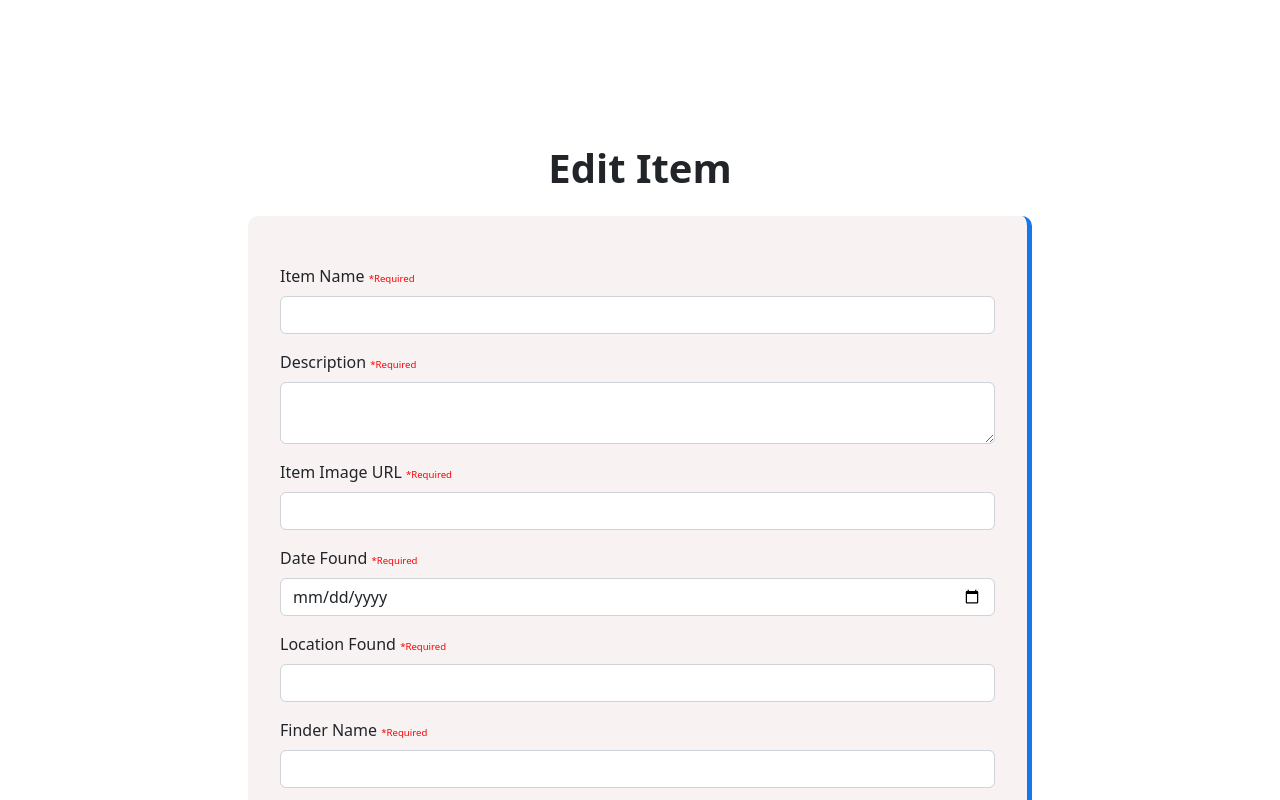
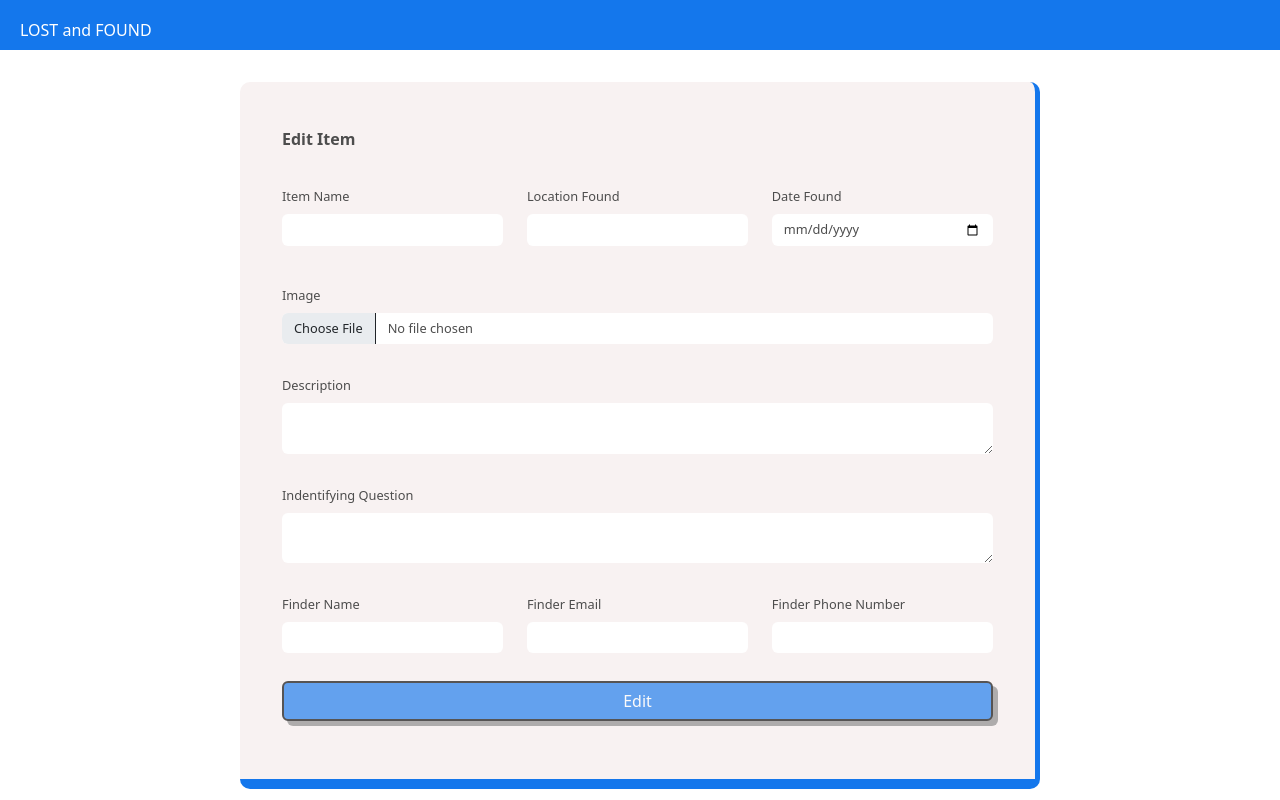
Before and after one commit to yamamoto-yuka/team-lostAndFound, an Angular app: page /lostEdit in a window 1280 px wide. Shown: the top 800 px of the page. Built offline with nearby package versions, Linux system fonts and the light colour scheme.

Commit message:
Updated edit and input pages

```diff
--- a/src/app/app.module.ts
+++ b/src/app/app.module.ts
@@ -11,6 +11,7 @@ import { PostdetailsComponent } from './postdetails/postdetails.component';
 import { LostInputComponent } from './lost-input/lost-input.component';
 import { FoundInputComponent } from './found-input/found-input.component';
 import { LostEditComponent } from './lost-edit/lost-edit.component';
+import { TopHeaderComponent } from './top-header/top-header.component';
 
 @NgModule({
   declarations: [
@@ -21,6 +22,7 @@ import { LostEditComponent } from './lost-edit/lost-edit.component';
     LostInputComponent,
     FoundInputComponent,
     LostEditComponent,
+    TopHeaderComponent,
   ],
   imports: [
     BrowserModule,
--- a/src/app/lost-edit/lost-edit.component.html
+++ b/src/app/lost-edit/lost-edit.component.html
@@ -1,31 +1,16 @@
-<div class="post-wrap wrap mt-5">
-  <h1>Edit Item</h1>
+<app-top-header></app-top-header>
+<div class="post-wrap wrap">
   <div class="container">
-    <div class="contact-desc"></div>
-    <form
-      #form="ngForm"
-      (ngSubmit)="
-        submit(
-          itemName_,
-          description_,
-          image_,
-          date_,
-          location_,
-          name_,
-          email_,
-          phoneNumber_
-        )
-      "
-    >
-
+    <h1 class="form-title">Edit Item</h1>
+    <form class="form-container" #form="ngForm" (ngSubmit)="submit()">
       <!-- Item Name -->
-      <div class="mb-3">
-        <label for="itemName" class="form-label">Item Name <span class="required-label">*Required</span></label>
+      <div class="mb-2 box half">
+        <label for="title" class="form-label">Item Name</label>
         <input
-          name="itemName"
-          #itemName_="ngModel"
-          [(ngModel)]="itemName"
-          id="itemName"
+          name="title"
+          #title_="ngModel"
+          [(ngModel)]="title"
+          id="title"
           type="text"
           class="form-control"
           required
@@ -35,14 +20,80 @@
       <div
         class="alert alert-danger"
         role="alert"
-        *ngIf="itemName_.touched && itemName_.invalid"
+        *ngIf="title_.touched && title_.invalid"
       >
         Please enter item name.
       </div>
 
+      <!-- Location -->
+      <div class="mb-2 box half">
+        <label for="location" class="form-label">Location Found</label>
+        <input
+          name="location"
+          #location_="ngModel"
+          [(ngModel)]="location"
+          id="location"
+          type="text"
+          class="form-control"
+          required
+          minlength="1"
+        />
+      </div>
+      <div
+        class="alert alert-danger"
+        role="alert"
+        *ngIf="location_.touched && location_.invalid"
+      >
+        Please enter
+      </div>
+
+      <!-- Date -->
+      <div class="mb-3 box half">
+        <label for="date_found" class="form-label">Date Found</label>
+        <input
+          name="date_found"
+          #date_found_="ngModel"
+          [(ngModel)]="date_found"
+          id="date_found"
+          type="date"
+          class="form-control"
+          required
+        />
+      </div>
+      <div
+        class="alert alert-danger"
+        role="alert"
+        *ngIf="date_found_.touched && date_found_.invalid"
+      >
+        Please enter
+      </div>
+
+      <!-- image -->
+      <div class="mb-2 box full">
+        <label for="description" class="form-label">Image </label>
+
+        <input
+          name="iamge"
+          #image_="ngModel"
+          [(ngModel)]="image"
+          type="file"
+          (change)="trackFile($event)"
+          class="form-control"
+          id="imageUrl"
+          name="image"
+        />
+        <!-- <div
+              class="alert alert-danger"
+              role="alert"
+              *ngIf="image.touched && image.invalid"
+            >
+              Please enter
+            </div> -->
+      </div>
+
       <!-- Desc -->
-      <div class="mb-3">
-        <label for="description" class="form-label">Description <span class="required-label">*Required</span></label>
+      <div class="mb-2 box full">
+        <label for="description" class="form-label">Description</label>
         <textarea
           name="description"
           #description_="ngModel"
@@ -62,14 +113,30 @@
         Please enter
       </div>
 
-      <!-- Image -->
-      <div class="mb-3">
-        <label for="iamge" class="form-label">Item Image URL <span class="required-label">*Required</span></label>
+      <!-- Indentifying question -->
+
+      <div class="mb-2 box full">
+        <label for="identifying_question" class="form-label"
+          >Indentifying Question</label
+        >
+        <textarea
+          name="identifying_question"
+          #identifying_question_="ngModel"
+          [(ngModel)]="identifying_question"
+          id="identifying_question"
+          type="textarea"
+          class="form-control"
+        ></textarea>
+      </div>
+
+      <!-- Name -->
+      <div class="mb-2 box half">
+        <label for="contact_name" class="form-label">Finder Name</label>
         <input
-          name="image"
-          #image_="ngModel"
-          [(ngModel)]="image"
-          id="iamge"
+          name="contact_name"
+          #contact_name_="ngModel"
+          [(ngModel)]="contact_name"
+          id="contact_name"
           type="text"
           class="form-control"
           required
@@ -79,79 +146,14 @@
       <div
         class="alert alert-danger"
         role="alert"
-        *ngIf="image_.touched && image_.invalid"
-      >
-        Please enter
-      </div>
-
-      <!-- Date -->
-      <div class="mb-3">
-        <label for="date" class="form-label">Date Found <span class="required-label">*Required</span></label>
-        <input
-          name="date"
-          #date_="ngModel"
-          [(ngModel)]="date"
-          id="date"
-          type="date"
-          class="form-control"
-          required
-        />
-      </div>
-      <div
-        class="alert alert-danger"
-        role="alert"
-        *ngIf="date_.touched && date_.invalid"
-      >
-        Please enter
-      </div>
-
-      <!-- Location -->
-      <div class="mb-3">
-        <label for="location" class="form-label">Location Found <span class="required-label">*Required</span></label>
-        <input
-          name="location"
-          #location_="ngModel"
-          [(ngModel)]="location"
-          id="location"
-          type="text"
-          class="form-control"
-          required
-          minlength="1"
-        />
-      </div>
-      <div
-        class="alert alert-danger"
-        role="alert"
-        *ngIf="location_.touched && location_.invalid"
-      >
-        Please enter
-      </div>
-
-      <!-- Name -->
-      <div class="mb-3">
-        <label for="name" class="form-label">Finder Name <span class="required-label">*Required</span></label>
-        <input
-          name="name"
-          #name_="ngModel"
-          [(ngModel)]="name"
-          id="name"
-          type="text"
-          class="form-control"
-          required
-          minlength="1"
-        />
-      </div>
-      <div
-        class="alert alert-danger"
-        role="alert"
-        *ngIf="name_.touched && name_.invalid"
+        *ngIf="contact_name_.touched && contact_name_.invalid"
       >
         Please enter
       </div>
 
       <!-- Email-->
-      <div class="mb-3">
-        <label for="email" class="form-label">Finder Email <span class="required-label">*Required</span></label>
+      <div class="mb-2 box half">
+        <label for="email" class="form-label">Finder Email</label>
         <input
           name="email"
           #email_="ngModel"
@@ -173,25 +175,23 @@
       </div>
 
       <!-- Phone Number-->
-      <div class="mb-3">
-        <label for="phoneNumber" class="form-label">Finder Phone Number </label>
+      <div class="mb-2 box half">
+        <label for="phonenumber" class="form-label">Finder Phone Number </label>
         <input
-          name="phoneNumber"
-          #phoneNumber_="ngModel"
-          [(ngModel)]="phoneNumber"
-          id="phoneNumber"
+          name="phonenumber"
+          #phonenumber_="ngModel"
+          [(ngModel)]="phonenumber"
+          id="phonenumber"
           type="tel"
           class="form-control"
         />
       </div>
 
-      <div class="wrap">
+      <div class="wrap box full">
         <button type="submit" class="btn btn-primary" [disabled]="form.invalid">
           Edit
-        </button>  |  <a routerLink="/">Back to Home</a>
-        <div class="mt-3" [hidden]="formMessageHidden">
-          Success!
-        </div>
+        </button>
+        <div class="mt-3" [hidden]="formMessageHidden">Success!</div>
       </div>
     </form>
   </div>
--- a/src/app/lost-edit/lost-edit.component.scss
+++ b/src/app/lost-edit/lost-edit.component.scss
@@ -5,7 +5,7 @@
 }
 
 .post-wrap {
-  padding: 3rem 0;
+  padding: 2rem 15rem;
   flex-direction: column;
 }
 
@@ -15,7 +15,7 @@ h1 {
 }
 
 .container {
-  width: 80%;
+  width: 100%;
   padding: 3rem 2rem;
   border-bottom: 10px solid #1477EC;
   border-right: 5px solid #1477EC;
@@ -23,16 +23,67 @@ h1 {
   background-color: #F8F2F2;
 }
 
-.required-label {
-  font-size: 0.6rem;
-  color: red;
+.form-title{
+  padding-left: 10px;
+  font-size: 1rem;
+  color: #4d4d4d;
+}
+.form-container{
+  display: flex;
+  flex-direction: row;
+  flex-wrap: wrap;
+  justify-content: space-between;
 }
 
-@media screen and (min-width: 768px) {
+.box{
+  padding: 10px;
+}
+
+.half{
+  width: 33%;
+}
+
+.full{
+  width: 100%;
+}
+
+input,textarea{
+  font-size: .8rem;
+  border: none;
+  color: #4d4d4d;
+}
+
+input:focus{
+  border:1px solid #1477EC;
+  caret-color:#1477EC;
+  box-shadow: none;
+}
+
+label{
+  color: #4d4d4d;
+  font-size: .8rem;
+}
+
+.alert{
+  padding: 0;
+  margin: 0 auto;
+  font-size: 0.7rem;
+  color: #1477EC;
+}
+
+.btn{
+  width:100%;
+  border: 2px solid black;
+  background-color: #1477EC;
+  box-shadow: 5px 5px #888888;
+}
+
+
+@media screen and (max-width: 768px) {
   .post-wrap {
-    padding: 6rem 5rem;
+    padding: 2rem 2rem;
   }
-  .container {
-    width: 70%;
+  .half{
+    width: 100%;
   }
 }
--- a/src/app/lost-edit/lost-edit.component.ts
+++ b/src/app/lost-edit/lost-edit.component.ts
@@ -8,20 +8,55 @@ import { CommonService } from '../services/common.service';
 })
 export class LostEditComponent implements OnInit {
 
-  itemName = "";
+  title = "";
   description = "";
+  identifying_question='';
   image="";
-  date="";
+  date_found="";
   location="";
-  name="";
+  contact_name="";
   email="";
-  phoneNumber="";
+  phonenumber="";
   formMessageHidden =true;
+
+  filename:string= '';
+
+  myformdata:any;
+
 
   constructor(private cs:CommonService) { }
 
-  submit(itemName:any, description:any, image:any, date:any, location:any,name:any,email:any, phoneNumber:any ) {
-    this.cs.editPost(itemName,description,image,date,location,name,email,phoneNumber).subscribe(data=> {
+  trackFile(event:any){
+    console.log(event);
+    let myfile = event.target.files[0];
+    this.filename = myfile;
+    // it is an array so you need to target which index you want //
+    console.log('new' + myfile);
+  }
+
+
+  // submit(itemName:any, description:any, image:any, date:any, location:any,name:any,email:any, phoneNumber:any ) {
+  //   this.cs.editPost(itemName,description,image,date,location,name,email,phoneNumber).subscribe(data=> {
+  //     this.formMessageHidden = false;
+  //     console.log(data)
+  //   })
+  // }
+
+  submit() {
+    const formdata = new FormData();
+    // FormData is predefied method
+    formdata.append("image", this.filename);
+    formdata.append("title", this.title);
+    formdata.append("location", this.location);
+    formdata.append("description", this.description);
+    formdata.append("claimed", "false");
+    formdata.append("identifying_question", this.identifying_question);
+    formdata.append("contact_name", this.contact_name);
+    formdata.append("email", this.email);
+    formdata.append("phonenumber", this.phonenumber);
+    formdata.append("date_found", this.date_found);
+
+    this.cs.editPost(formdata).subscribe(data=> {
       this.formMessageHidden = false;
       console.log(data)
     })
--- a/src/app/lost-input/lost-input.component.html
+++ b/src/app/lost-input/lost-input.component.html
@@ -1,27 +1,17 @@
-<div class="post-wrap wrap mt-5">
-  <h1>Lost Item</h1>
-
-
-
-
-
-
-
+<app-top-header></app-top-header>
+<div class="post-wrap wrap">
 
   <div class="container">
-    <div class="contact-desc"></div>
-    <form enctype="multipart/form-data"
+    <h1 class="form-title">Lost Item</h1>
+    <form
+      class="form-container"
+      enctype="multipart/form-data"
       #form="ngForm"
-      (ngSubmit)="
-        submit(
-
-        )
-      "
+      (ngSubmit)="submit()"
     >
-
       <!-- Item Name -->
-      <div class="mb-3">
-        <label for="itemName" class="form-label">Item Name <span class="required-label">*Required</span></label>
+      <div class="mb-2 box half">
+        <label for="itemName" class="form-label">Item Name</label>
         <input
           name="title"
           #itemNanme="ngModel"
@@ -32,31 +22,19 @@
           required
           minlength="1"
         />
-      </div>
         <div
-        class="alert alert-danger"
+        class="alert"
         role="alert"
         *ngIf="itemNanme.touched && itemNanme.invalid"
       >
         Please enter item name.
       </div>
-       <!-- image -->
-      <div class="mb-3">
-        <label for="description" class="form-label">Image <span class="required-label">*Required</span></label>
 
-        <input   [(ngModel)]="image" type="file" (change)="trackFile($event)" class="form-control" id="imageUrl" name="image">
       </div>
-      <!-- <div
-        class="alert alert-danger"
-        role="alert"
-        *ngIf="image.touched && image.invalid"
-      >
-        Please enter
-      </div> -->
 
       <!-- Location -->
-            <div class="mb-3">
-              <label for="location" class="form-label">Location Found <span class="required-label">*Required</span></label>
+      <div class="mb-2 box half">
+        <label for="location" class="form-label">Location Found</label>
         <input
           name="location"
           #location_="ngModel"
@@ -67,18 +45,58 @@
           required
           minlength="1"
         />
-            </div>
         <div
-              class="alert alert-danger"
+        class="alert"
         role="alert"
         *ngIf="location_.touched && location_.invalid"
       >
         Please enter
       </div>
 
+      </div>
+
+      <!-- Date -->
+      <div class="mb-2 box half">
+        <label for="date" class="form-label">Date Found</label>
+        <input
+          name="date_found"
+          #date_="ngModel"
+          [(ngModel)]="date_found"
+          id="date"
+          type="date"
+          class="form-control"
+          required
+        />
+        <div class="alert" role="alert" *ngIf="date_.touched && date_.invalid">
+          Please enter
+        </div>
+      </div>
+
+      <!-- image -->
+      <div class="mb-2 box full">
+        <label for="description" class="form-label">Image </label>
+
+        <input
+          [(ngModel)]="image"
+          type="file"
+          (change)="trackFile($event)"
+          class="form-control"
+          id="imageUrl"
+          name="image"
+        />
+             <!-- <div
+        class="alert alert-danger"
+        role="alert"
+        *ngIf="image.touched && image.invalid"
+      >
+        Please enter
+      </div> -->
+      </div>
+
+
       <!-- Desc -->
-      <div class="mb-3">
-        <label for="description" class="form-label">Description <span class="required-label">*Required</span></label>
+      <div class="mb-2 box full">
+        <label for="description" class="form-label">Description</label>
         <textarea
           name="description"
           #description_="ngModel"
@@ -89,14 +107,15 @@
           required
           minlength="1"
         ></textarea>
-      </div>
         <div
-        class="alert alert-danger"
+        class="alert"
         role="alert"
         *ngIf="description_.touched && description_.invalid"
       >
         Please enter
       </div>
+      </div>
+
 
       <!-- Image -->
       <!-- <div class="mb-3">
@@ -122,9 +141,10 @@
 
       <!-- Indentifying question -->
 
-
-      <div class="mb-3">
-        <label for="identifying_question" class="form-label">Indentifying Question</label>
+      <div class="mb-2 box full">
+        <label for="identifying_question" class="form-label"
+          >Indentifying Question</label
+        >
         <textarea
           name="identifying_question"
           #identifying_question_="ngModel"
@@ -132,8 +152,6 @@
           id="identifying_question"
           type="textarea"
           class="form-control"
-
-
         ></textarea>
       </div>
       <!-- <div
@@ -146,9 +164,9 @@
 
       <!-- Contact name -->
 
-      <div class="mb-3">
-        <label for="contact_name" class="form-label"> Contact Name <span class="required-label">*Required</span> </label>
-        <textarea
+      <div class="mb-2 box half">
+        <label for="contact_name" class="form-label"> Contact Name </label>
+        <input
           name="contact_name"
           #contact_name_="ngModel"
           [(ngModel)]="contact_name"
@@ -156,20 +174,20 @@
           type="text"
           class="form-control"
           required
-
-        ></textarea>
-      </div>
+        />
         <div
-        class="alert alert-danger"
+        class="alert"
         role="alert"
         *ngIf="contact_name_.touched && contact_name_.invalid"
       >
         Please enter
       </div>
+      </div>
+
 
       <!-- Email-->
-          <div class="mb-3">
-            <label for="email" class="form-label">Finder Email <span class="required-label">*Required</span></label>
+      <div class="mb-2 box half">
+        <label for="email" class="form-label">Finder Email</label>
         <input
           name="email"
           #email_="ngModel"
@@ -181,17 +199,14 @@
           minlength="1"
           pattern="^[^s@]+@[^s@]+.[^s@]{2,}$"
         />
-          </div>
-          <div
-            class="alert alert-danger"
-            role="alert"
-            *ngIf="email_.touched && email_.invalid"
-          >
+        <div class="alert" role="alert" *ngIf="email_.touched && email_.invalid">
           Please enter
         </div>
+      </div>
+
 
       <!-- Phone Number-->
-          <div class="mb-3">
+      <div class="mb-2 box half">
         <label for="phoneNumber" class="form-label">Finder Phone Number </label>
         <input
           name="phoneNumber"
@@ -204,38 +219,11 @@
         />
       </div>
 
-
-      <!-- Date -->
-      <div class="mb-3">
-        <label for="date" class="form-label">Date Found <span class="required-label">*Required</span></label>
-        <input
-          name="date_found"
-          #date_="ngModel"
-          [(ngModel)]="date_found"
-          id="date"
-          type="date"
-          class="form-control"
-          required
-        />
-      </div>
-      <div
-        class="alert alert-danger"
-        role="alert"
-        *ngIf="date_.touched && date_.invalid"
-      >
-        Please enter
-      </div>
-
-
-
-
-
-
-
-      <div class="wrap">
+      <div class="wrap box full">
         <button type="submit" class="btn btn-primary" [disabled]="form.invalid">
           SUBMIT
-        </button>  |  <a routerLink="/">Back to Home</a>
+        </button>
+        <!-- | <a routerLink="/">Back to Home</a> -->
         <!-- <div class="mt-3" [hidden]="formMessageHidden">
           Success!
         </div> -->
--- a/src/app/lost-input/lost-input.component.scss
+++ b/src/app/lost-input/lost-input.component.scss
@@ -5,7 +5,7 @@
 }
 
 .post-wrap {
-  padding: 3rem 0;
+  padding: 2rem 15rem;
   flex-direction: column;
 }
 
@@ -15,7 +15,7 @@ h1 {
 }
 
 .container {
-  width: 80%;
+  width: 100%;
   padding: 3rem 2rem;
   border-bottom: 10px solid #1477EC;
   border-right: 5px solid #1477EC;
@@ -23,16 +23,67 @@ h1 {
   background-color: #F8F2F2;
 }
 
-.required-label {
-  font-size: 0.6rem;
-  color: red;
+.form-title{
+  padding-left: 10px;
+  font-size: 1rem;
+  color: #4d4d4d;
+}
+.form-container{
+  display: flex;
+  flex-direction: row;
+  flex-wrap: wrap;
+  justify-content: space-between;
 }
 
-@media screen and (min-width: 768px) {
+.box{
+  padding: 10px;
+}
+
+.half{
+  width: 33%;
+}
+
+.full{
+  width: 100%;
+}
+
+input,textarea{
+  font-size: .8rem;
+  border: none;
+  color: #4d4d4d;
+}
+
+input:focus{
+  border:1px solid #1477EC;
+  caret-color:#1477EC;
+  box-shadow: none;
+}
+
+label{
+  color: #4d4d4d;
+  font-size: .8rem;
+}
+
+.alert{
+  padding: 0;
+  margin: 0 auto;
+  font-size: 0.7rem;
+  color: #1477EC;
+}
+
+.btn{
+  width:100%;
+  border: 2px solid black;
+  background-color: #1477EC;
+  box-shadow: 5px 5px #888888;
+}
+
+
+@media screen and (max-width: 768px) {
   .post-wrap {
-    padding: 6rem 5rem;
+    padding: 2rem 2rem;
   }
-  .container {
-    width: 70%;
+  .half{
+    width: 100%;
   }
 }
--- a/src/app/lost-input/lost-input.component.ts
+++ b/src/app/lost-input/lost-input.component.ts
@@ -78,7 +78,7 @@ export class LostInputComponent implements OnInit {
     this.cs.addPost(formdata).subscribe(data =>{
           console.log(data)
           console.log("checking from client")
-
+          this.router.navigate(['/']);
      })
 
 
@@ -125,6 +125,8 @@ export class LostInputComponent implements OnInit {
 
 
   ngOnInit(): void {
+    // ------------------- For testing
+    // this.router.navigate(['/']);
   }
 
 }
--- /dev/null
+++ b/src/app/top-header/top-header.component.html
@@ -0,0 +1,5 @@
+<div class="header-container">
+  <h1 class="header-logo">
+    <a routerLink="/">LOST and FOUND</a>
+  </h1>
+</div>
--- /dev/null
+++ b/src/app/top-header/top-header.component.scss
@@ -0,0 +1,32 @@
+.header-container{
+  height: 50px;
+  padding: 0 20px;
+  display: flex;
+  justify-content: space-between;
+  align-items: center;
+  background-color: #1477EC;
+}
+
+.header-logo{
+  width: 20%;
+  a{
+    font-size: 1rem;
+    text-decoration: none;
+    color: #fff;
+    transition: color .2s;
+  }
+  a:hover{
+    color: #165bb0;
+  }
+}
+
+@media screen and (max-width: 768px) {
+  .header-logo{
+    width: 50%;
+    a{
+      font-size: .8rem;
+
+    }
+
+  }
+}
```
Also changed, not shown: src/app/services/common.service.ts (+39 -23 lines), src/app/top-header/top-header.component.ts (added, +15 -0 lines), 1 other file (tests, documents, lock files or other folders). Lines whose indentation alone changed are shown as unchanged.
